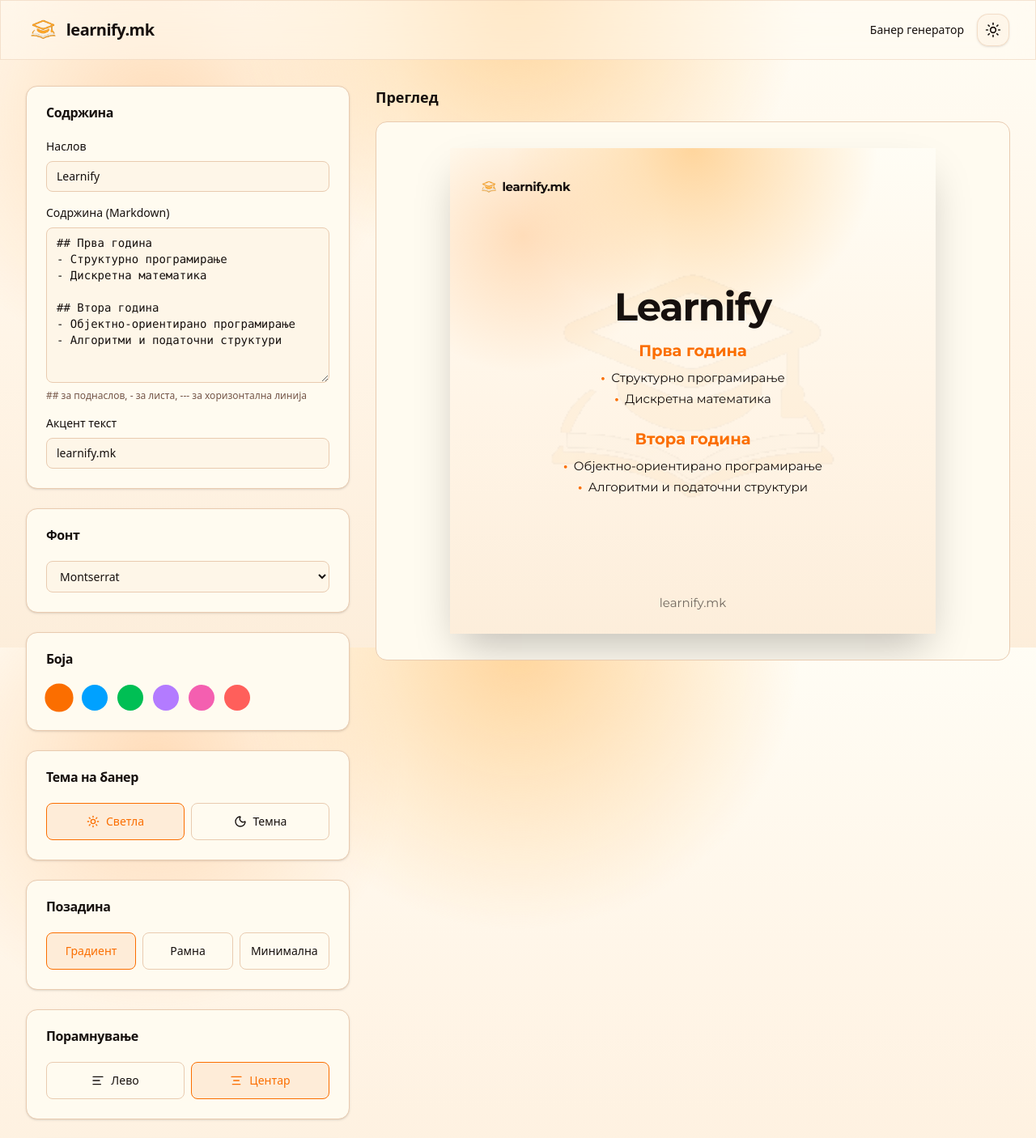
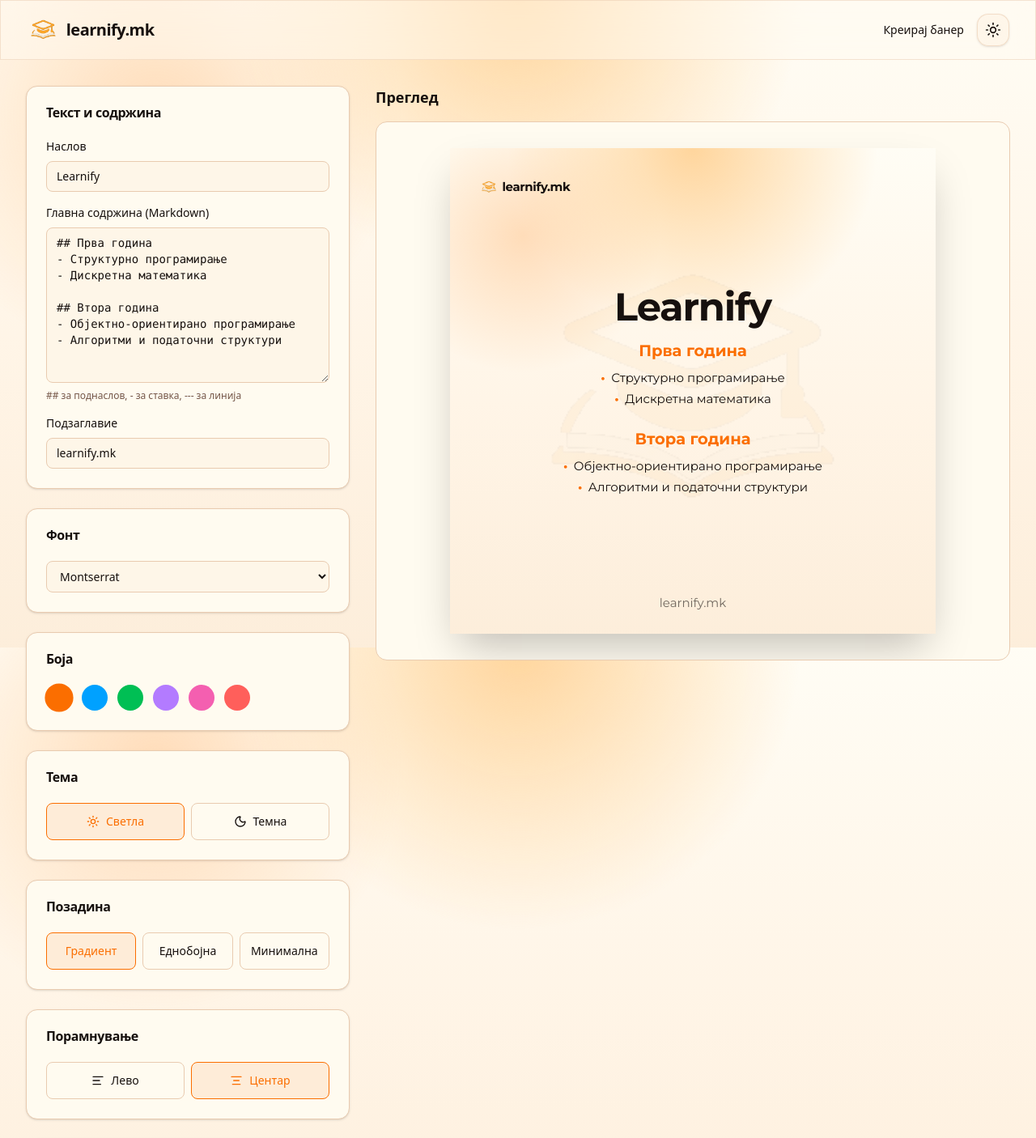
Before and after one commit to Delemangi/learnify, a React (Vite) app: page /banner in a window 1280 px wide. Shown: the top 1406 px of the page at 81% size. Built offline with nearby package versions, Linux system fonts and the light colour scheme.

Commit message:
Update translations

```diff
--- a/src/pages/banner-generator.tsx
+++ b/src/pages/banner-generator.tsx
@@ -197,7 +197,7 @@ export const BannerGenerator = () => {
           </a>
           <div className="flex items-center gap-4">
             <h1 className="hidden text-sm font-medium sm:block">
-              Банер генератор
+              Креирај банер
             </h1>
             <ThemeToggle />
           </div>
@@ -209,7 +209,7 @@ export const BannerGenerator = () => {
           <div className="flex flex-col gap-6">
             <Card>
               <CardHeader>
-                <CardTitle>Содржина</CardTitle>
+                <CardTitle>Текст и содржина</CardTitle>
               </CardHeader>
               <CardContent className="flex flex-col gap-4">
                 <div className="flex flex-col gap-2">
@@ -224,7 +224,7 @@ export const BannerGenerator = () => {
                 </div>
                 <div className="flex flex-col gap-2">
                   <label className="text-sm font-medium">
-                    Содржина (Markdown)
+                    Главна содржина (Markdown)
                   </label>
                   <textarea
                     className={`${INPUT_CLASS} min-h-48 resize-y font-mono`}
@@ -235,11 +235,11 @@ export const BannerGenerator = () => {
                     value={content}
                   />
                   <p className="text-xs text-muted-foreground">
-                    ## за поднаслов, - за листа, --- за хоризонтална линија
+                    ## за поднаслов, - за ставка, --- за линија
                   </p>
                 </div>
                 <div className="flex flex-col gap-2">
-                  <label className="text-sm font-medium">Акцент текст</label>
+                  <label className="text-sm font-medium">Подзаглавие</label>
                   <input
                     className={INPUT_CLASS}
                     onChange={(e) => {
@@ -330,7 +330,7 @@ export const BannerGenerator = () => {
 
             <Card>
               <CardHeader>
-                <CardTitle>Тема на банер</CardTitle>
+                <CardTitle>Тема</CardTitle>
               </CardHeader>
               <CardContent className="flex gap-2">
                 {BANNER_THEMES.map((theme) => (
@@ -364,7 +364,7 @@ export const BannerGenerator = () => {
               <CardContent className="flex gap-2">
                 {[
                   { label: 'Градиент', value: 'gradient' },
-                  { label: 'Рамна', value: 'flat' },
+                  { label: 'Еднобојна', value: 'flat' },
                   { label: 'Минимална', value: 'minimal' },
                 ].map((style) => (
                   <button
@@ -456,7 +456,7 @@ export const BannerGenerator = () => {
 
             <Card>
               <CardHeader>
-                <CardTitle>Големина</CardTitle>
+                <CardTitle>Димензии</CardTitle>
               </CardHeader>
               <CardContent className="flex flex-col gap-2">
                 {PRESETS.map((preset) => (
```
